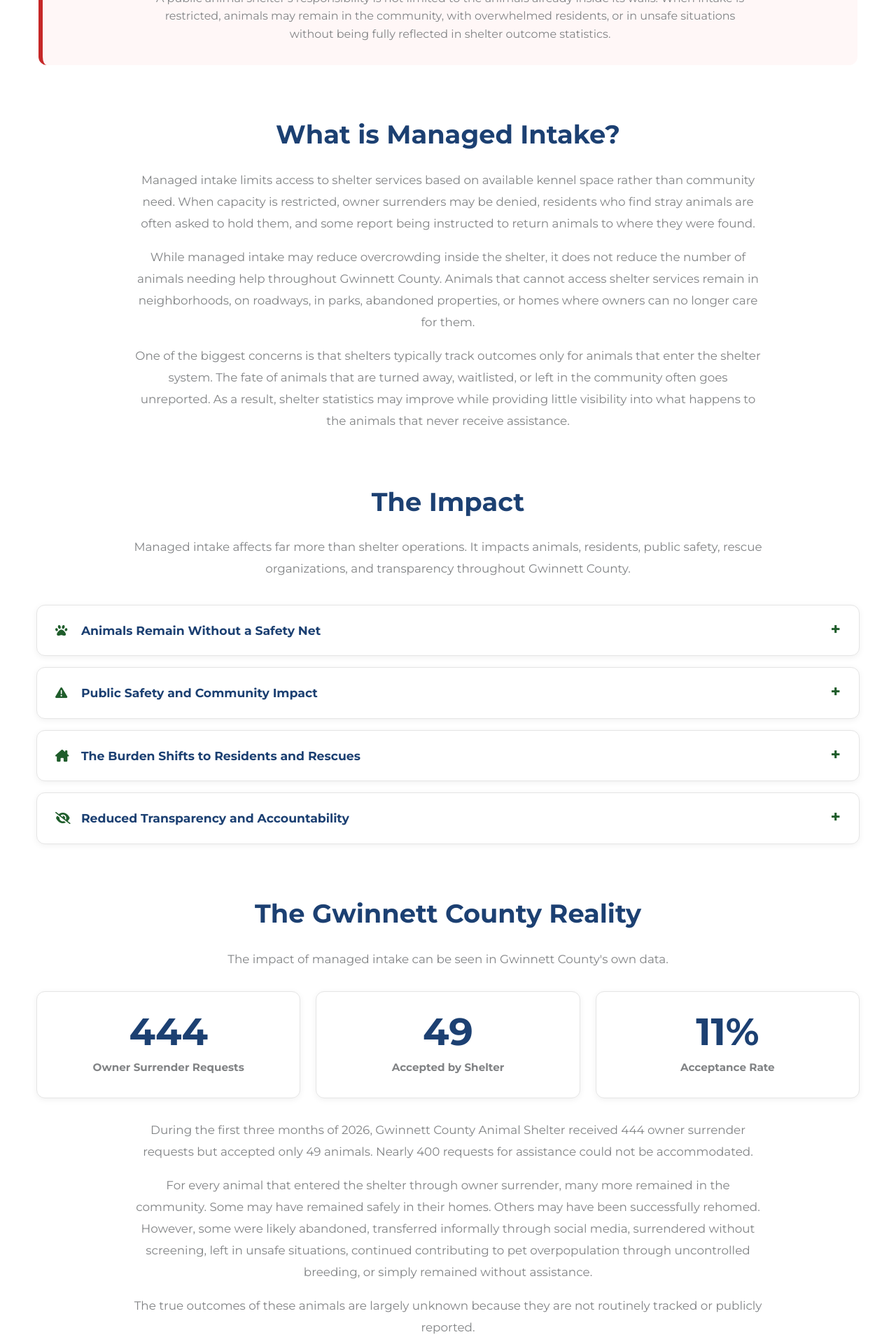
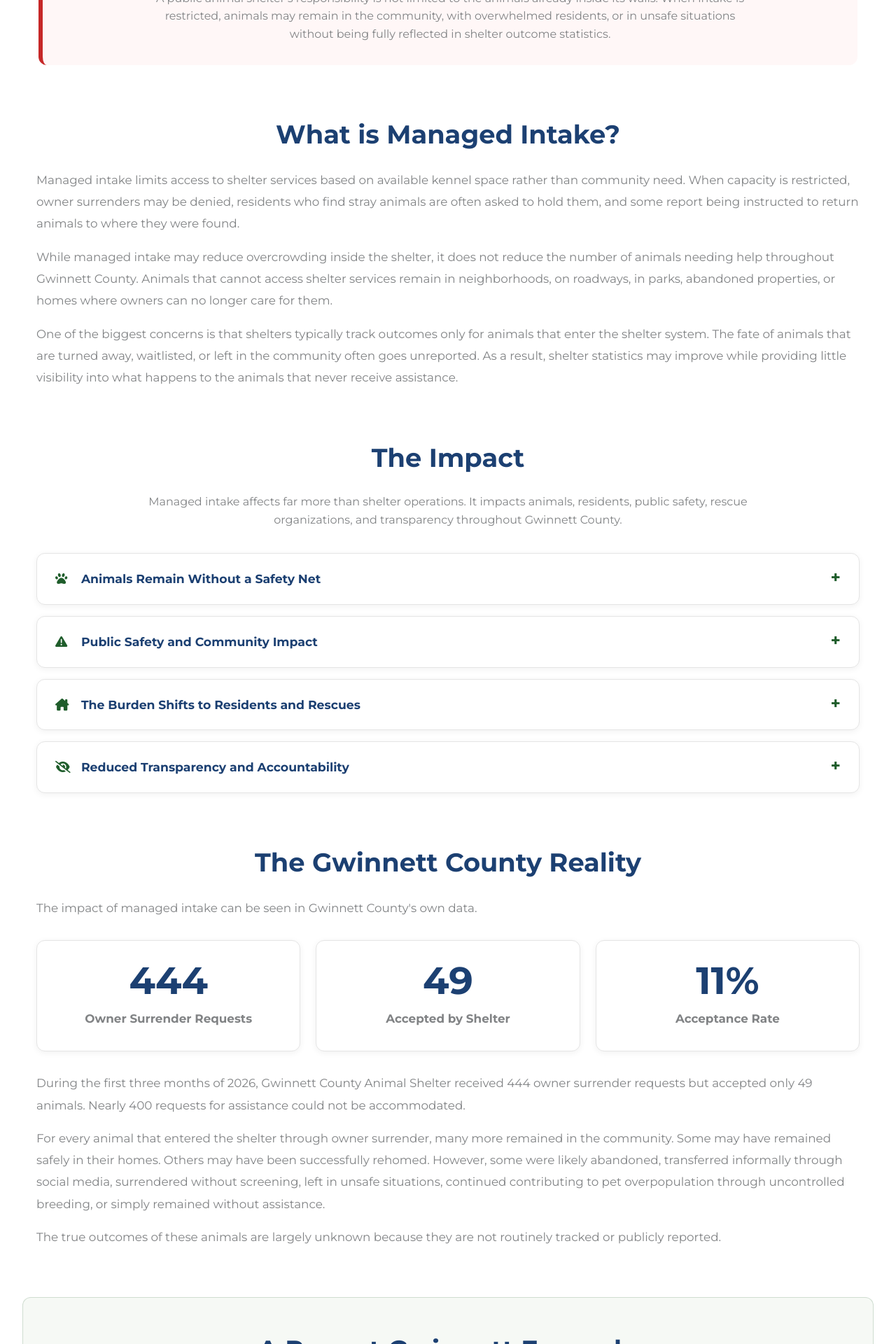
Before and after one commit to whitleybacon/gwinnett-animal-advocacy-alliance, a Jekyll site: the page built from issues/managed-intake/indexcopy.html, in a window 1280 px wide. Shown: the part 948-2868 px from the top of the page at 70% size. Built offline with Jekyll 4.4.1, drawn with Linux system fonts in a browser that asks for light colours.

Commit message:
Update indexcopy.html

```diff
--- a/issues/managed-intake/indexcopy.html
+++ b/issues/managed-intake/indexcopy.html
@@ -16,20 +16,18 @@ title: Managed Intake
     text-align: center;
 }
 
-.issue-text-section > p,
-.issue-data-section > p,
-.issue-overview-section .section-intro,
-.recent-example-card > p {
-    font-size: 1.05rem;
-    line-height: 1.85;
+.issue-overview-section .section-intro {
     text-align: center;
     max-width: 900px;
     margin-left: auto;
     margin-right: auto;
 }
 
-.issue-overview-section {
-    margin-top: 40px;
+.issue-text-section p,
+.issue-data-section p,
+.recent-example-card p {
+    font-size: 1.05rem;
+    line-height: 1.85;
 }
 
 .issue-accordion {
```
